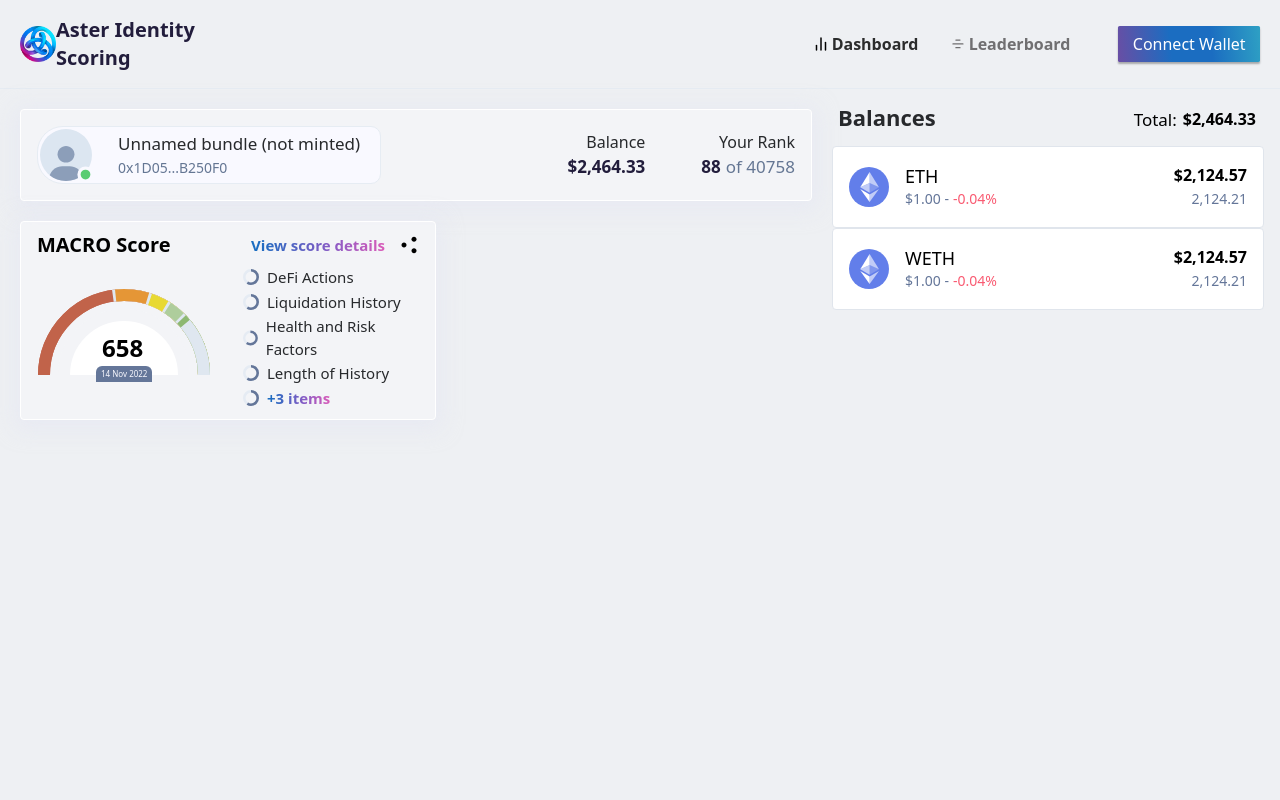
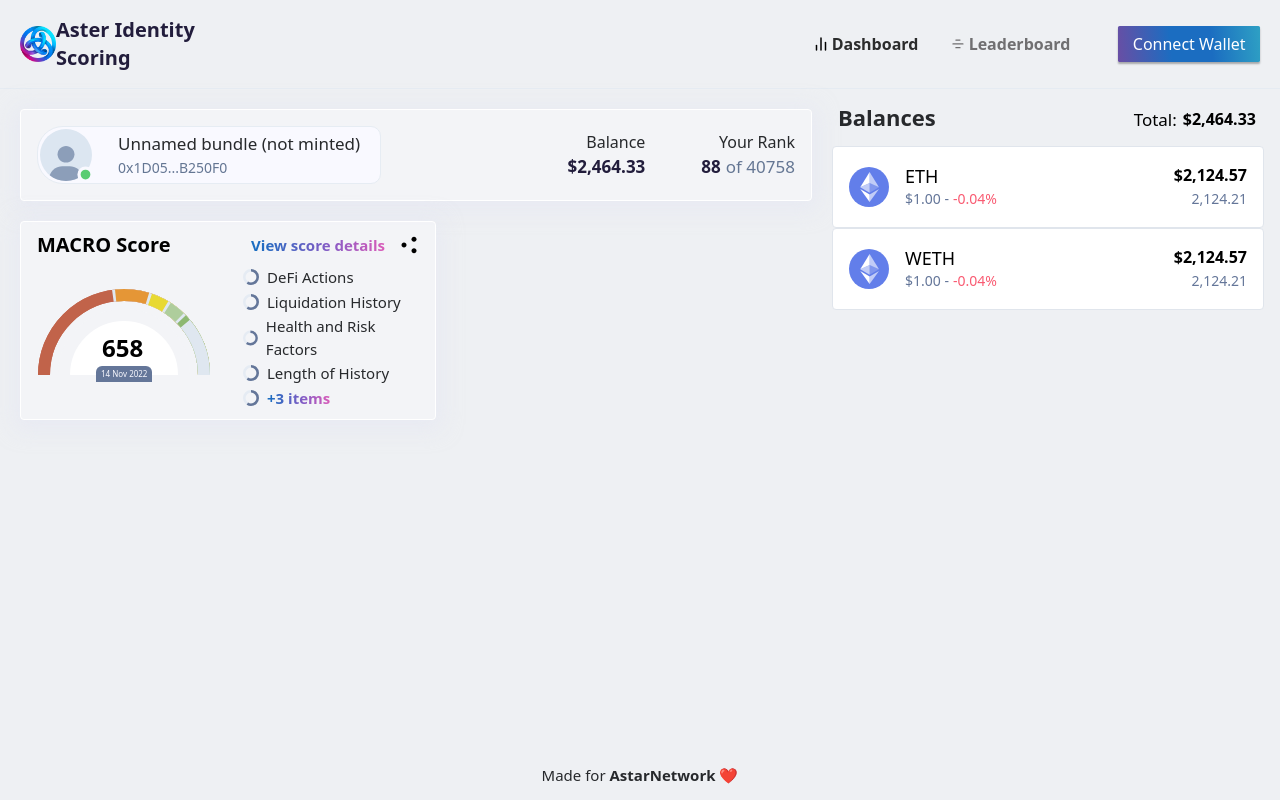
Before and after one commit to 0xlxy/astar-identity-scoring, a React (Create React App) app: page / in a window 1280 px wide. Built offline with nearby package versions, Linux system fonts and the light colour scheme.

Commit message:
add: footer

```diff
--- a/src/components/Dashboard/index.tsx
+++ b/src/components/Dashboard/index.tsx
@@ -2,6 +2,7 @@
 import BalanceChart from "./BalanceChart";
 import ScoreMeter from "./ScoreMeter";
 import Navbar from "../Navbar";
+import Footer from "../Footer";
 
 export default function Dashboard() {
   return (
@@ -169,6 +170,7 @@
           <BalanceChart />
         </div>
       </div>
+      <Footer />
     </>
   );
 }
--- /dev/null
+++ b/src/components/Footer/index.tsx
@@ -0,0 +1,17 @@
+export default function Footer() {
+  return (
+    <div
+      style={{
+        position: 'absolute',
+        bottom: 0,
+        textAlign: 'center',
+        width: '100vw',
+        padding: 14,
+        fontSize: 15,
+        color: '#27292C',
+      }}
+    >
+      Made for <b>AstarNetwork</b> ❤️
+    </div>
+  )
+}
```
